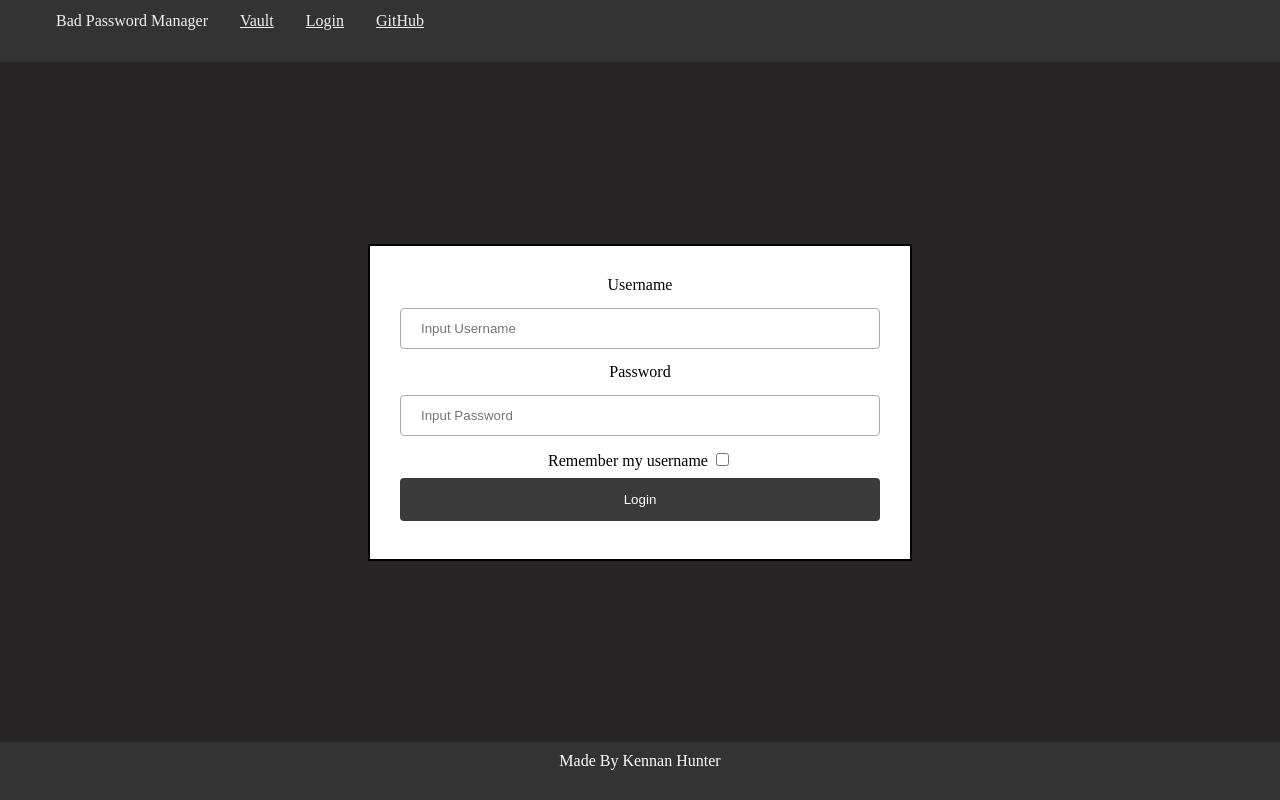
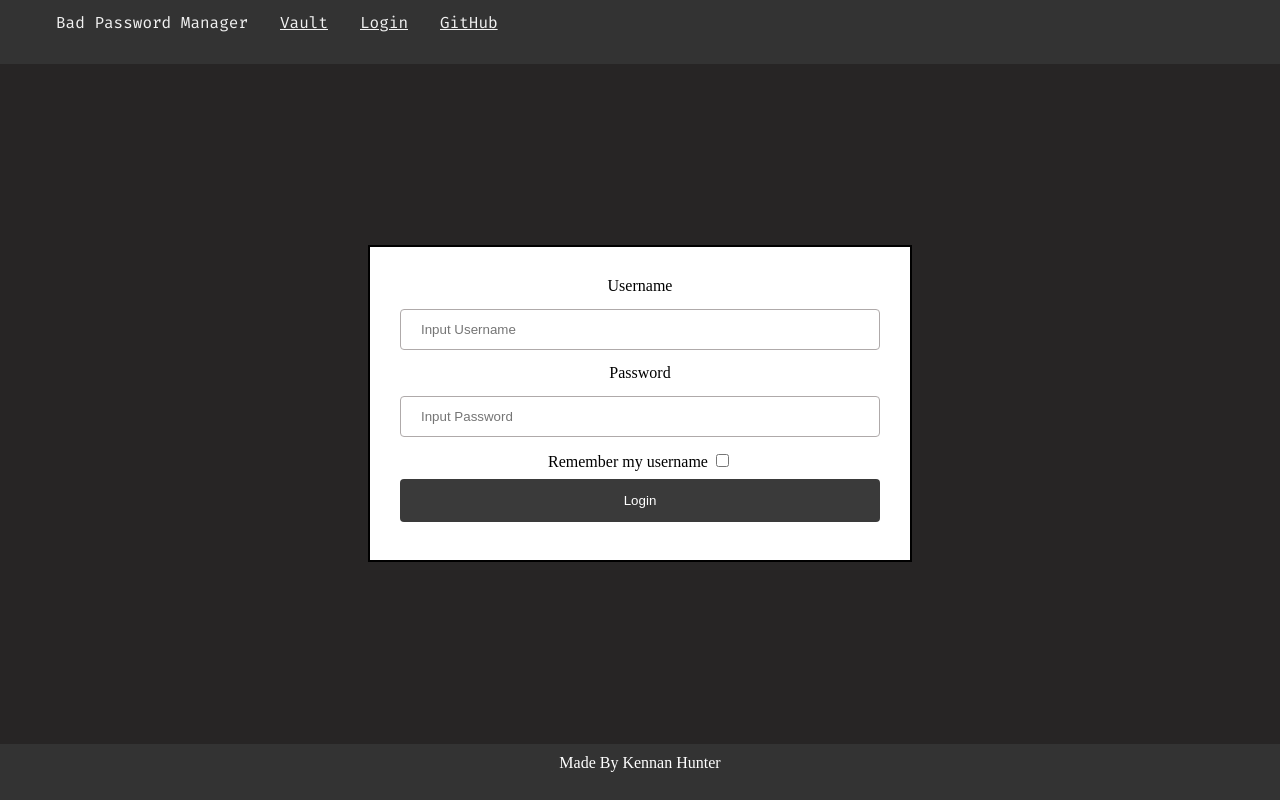
Before and after one commit to KennanHunter/bad-password-manager, a Svelte app in the folder app/: page / in a window 1280 px wide. Built offline with nearby package versions, Linux system fonts and the light colour scheme.

Commit message:
Vault work

```diff
--- a/app/public/global.css
+++ b/app/public/global.css
@@ -1,5 +1,3 @@
-@import url("https://fonts.googleapis.com/css2?family=Fira+Code:wght@300&display=swap");
-
 body,
 html {
     margin: 0;
--- a/app/public/index.html
+++ b/app/public/index.html
@@ -11,6 +11,13 @@
         <link rel="stylesheet" href="/build/bundle.css" />
 
         <script defer src="/build/bundle.js"></script>
+
+        <link rel="preconnect" href="https://fonts.googleapis.com" />
+        <link rel="preconnect" href="https://fonts.gstatic.com" crossorigin />
+        <link
+            href="https://fonts.googleapis.com/css2?family=Fira+Code&display=swap"
+            rel="stylesheet"
+        />
     </head>
 
     <body>
@@ -25,7 +32,7 @@
                     width: 30em;
                 }
                 #noscript {
-                    font-family: monospace;
+                    font-family: "Fira Code", monospace;
                     padding: 2em;
                     width: 30em;
                     color: black;
--- a/app/src/App.svelte
+++ b/app/src/App.svelte
@@ -2,15 +2,12 @@
     import Navbar from "./Components/Navbar.svelte";
     import routes from "./routes.js";
     import Router from "svelte-spa-router";
-
-    // let login: boolean = true;
 </script>
 
 <main>
     <Navbar />
     <div>
         <Router {routes} />
-        <!-- <h1>Epic</h1> -->
     </div>
     <footer>Made By Kennan Hunter</footer>
 </main>
@@ -32,20 +29,13 @@
         background-color: #333;
         padding: 10px;
         color: white;
+        z-index: 10;
     }
-
-    /* h1 {
-        color: #ff3e00;
-        text-transform: uppercase;
-        font-size: 4em;
-        font-weight: 100;
-    } */
 
     div {
         display: grid;
         place-items: center;
         height: 100%;
-        flex-grow: 1;
     }
 
     @media (min-width: 640px) {
--- a/app/src/Components/Navbar.svelte
+++ b/app/src/Components/Navbar.svelte
@@ -13,11 +13,14 @@
     #Title {
         justify-self: flex-start;
     }
+
     /* The navbar container */
     ul {
         overflow: hidden;
         background-color: #333;
         margin: 0;
+        z-index: 11;
+        font-family: "Fira Code", monospace;
     }
 
     /* Navbar links */
--- a/app/src/Functions/persistUsername.ts
+++ b/app/src/Functions/persistUsername.ts
@@ -4,7 +4,7 @@
         store = window.localStorage;
     } catch (err) {
         console.error(err);
-        return "";
+        return;
     }
     store.setItem("username", username);
 }
--- a/app/src/Routes/Vault.svelte
+++ b/app/src/Routes/Vault.svelte
@@ -30,6 +30,20 @@
             website: "google.com",
             password: "password",
         },
+
+        {
+            name: "Something",
+            username: "Kennanhunter5@gmail.com",
+            website: "something.com",
+            password: "password",
+        },
+
+        {
+            name: "Steam",
+            username: "Kennanhunter5@gmail.com",
+            website: "steam.com",
+            password: "password",
+        },
     ];
 </script>
 
@@ -37,6 +51,7 @@
     <aside id="scroll">
         <ul>
             {#each data as dat}
+                <ScrollItem {dat} />
                 <ScrollItem {dat} />
             {/each}
         </ul>
@@ -51,13 +66,16 @@
         height: 100%;
         grid-template-columns: min-content auto;
         background-color: white;
+        margin: 0;
     }
     aside {
         border: 1px solid black;
+        height: 100%;
         overflow-y: auto;
     }
     ul {
-        overflow-y: auto;
+        overflow-y: scroll;
+        height: 100%;
 
         margin: 0;
         padding: 0;
```
Also changed, not shown: app/src/Routes/Login.svelte (+0 -11 lines).
